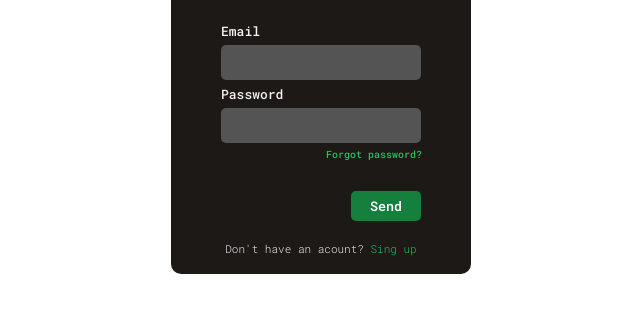
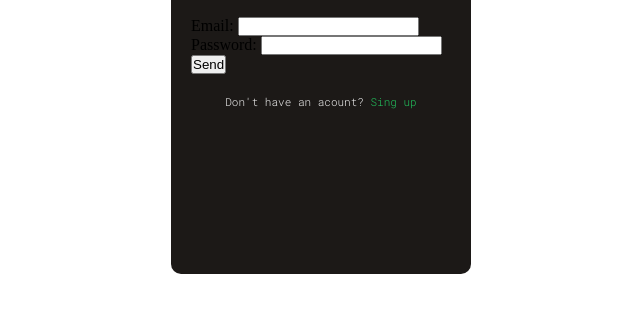
Before and after one commit to ThaisGO/projetos-comuns, a plain HTML site: page projetos/tela-login/Leonardo/index.html in a window 1280 px wide. Shown: the part 716-1028 px from the top of the page, without its empty margins (319-959 px from the left). Drawn offline with Linux system fonts and the light colour scheme.

Commit message:
arrumando forms

```diff
--- a/projetos/tela-login/Leonardo/index.html
+++ b/projetos/tela-login/Leonardo/index.html
@@ -10,20 +10,20 @@
 
     <section>
         <h1>Login</h1>
-    <div class="email">
-        <p>Email</p>
-        <input type="email">
-    </div>
-    <div class="password">
-        <p>Password</p>
-        <input type="password">
-        <p class="passwordForget">Forgot password?</p>
-    </div>
+        <!--Ctrl + shift + p = envelopar -->
+        <form action="script.js">
+            <label for="iemail">Email: </label>
+            <input type="email" name="email" id="iemail">
+
+            <label for="ipassword">Password:</label>
+            <input type="password" name="password" id="ipassword">
+
+            <input type="submit" value="Send">
+        </form>
+
     <div class="dontHaveAcount">
-    <button>Send</button>
     <p>Don't have an acount? <a>Sing up</a></p>
     </div>
 </section>
-
 </body>
 </html>
```
